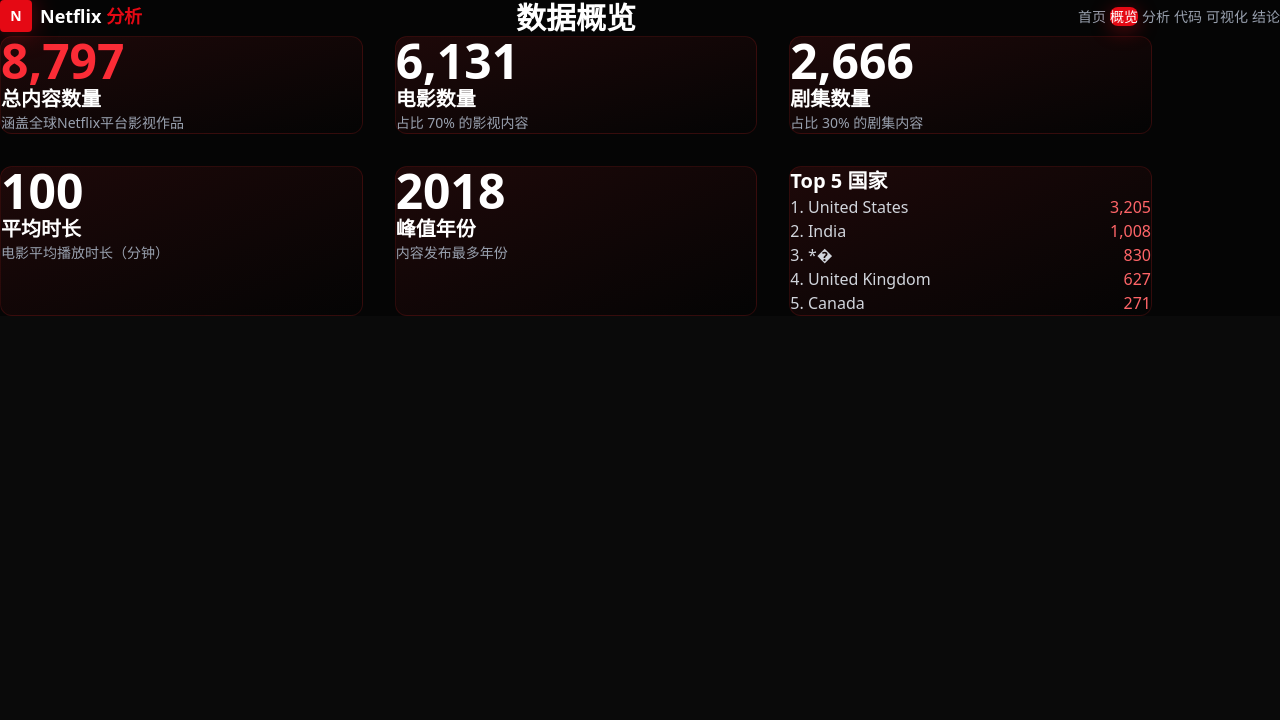
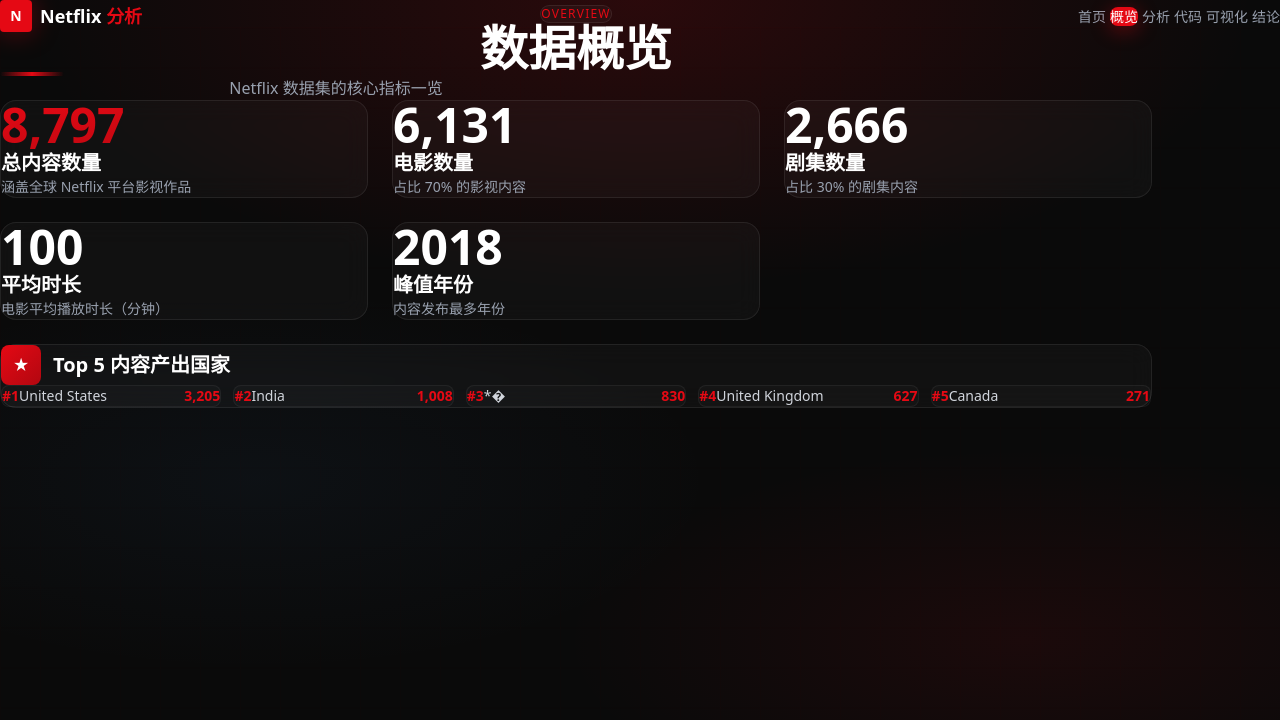
Before and after one commit to Heng0128/netflix-data-analysis, a Next.js app in the folder netflix-app/: page /overview in a window 1280 px wide. Shown: the top 720 px of the page. Built offline with nearby package versions, Linux system fonts and the light colour scheme.

Commit message:
feat: CSS样式实现详解
Co-authored-by: traeagent <traeagent@users.noreply.github.com>

```diff
--- a/netflix-app/src/app/analysis/page.tsx
+++ b/netflix-app/src/app/analysis/page.tsx
@@ -9,7 +9,7 @@ export default function AnalysisPage() {
   const { stats } = getAllData();
 
   return (
-    <main className="pt-16">
+    <main>
       <AnalysisSection stats={stats} />
     </main>
   );
--- a/netflix-app/src/app/code/page.tsx
+++ b/netflix-app/src/app/code/page.tsx
@@ -6,7 +6,7 @@ export const metadata = {
 
 export default function CodePage() {
   return (
-    <main className="pt-16">
+    <main>
       <CodeShowcase />
     </main>
   );
--- a/netflix-app/src/app/conclusion/page.tsx
+++ b/netflix-app/src/app/conclusion/page.tsx
@@ -9,7 +9,7 @@ export default function ConclusionPage() {
   const { stats } = getAllData();
 
   return (
-    <main className="pt-16">
+    <main>
       <ConclusionSection stats={stats} />
     </main>
   );
--- a/netflix-app/src/app/overview/page.tsx
+++ b/netflix-app/src/app/overview/page.tsx
@@ -9,7 +9,7 @@ export default function OverviewPage() {
   const { stats } = getAllData();
 
   return (
-    <main className="pt-16">
+    <main>
       <OverviewSection stats={stats} />
     </main>
   );
--- a/netflix-app/src/app/visualization/page.tsx
+++ b/netflix-app/src/app/visualization/page.tsx
@@ -9,7 +9,7 @@ export default function VisualizationPage() {
   const { chartData } = getAllData();
 
   return (
-    <main className="pt-16">
+    <main>
       <VisualizationSection chartData={chartData} />
     </main>
   );
--- a/netflix-app/src/components/analysis-section.tsx
+++ b/netflix-app/src/components/analysis-section.tsx
@@ -1,4 +1,5 @@
 import type { NetflixStats } from '@/lib/netflix-data';
+import PageHeader from '@/components/page-header';
 
 interface Props {
   stats: NetflixStats;
@@ -8,37 +9,59 @@ export default function AnalysisSection({ stats }: Props) {
   const insights = [
     {
       title: '电影主导市场',
-      desc: `电影占比达${stats.moviePercent}%，远超剧集，反映Netflix早期以电影为核心的内容策略`,
+      desc: `电影占比达 ${stats.moviePercent}%，远超剧集，反映 Netflix 早期以电影为核心的内容策略。`,
       icon: '🎬',
+      stat: `${stats.moviePercent}%`,
     },
     {
       title: '时长集中趋势',
-      desc: `平均时长${stats.avgDuration}分钟，契合通勤观影场景，长篇内容需分段呈现`,
+      desc: `平均时长 ${stats.avgDuration} 分钟，契合通勤观影场景，长篇内容需分段呈现。`,
       icon: '⏱️',
+      stat: `${stats.avgDuration} min`,
     },
     {
-      title: '2019年内容爆发',
-      desc: '平台在2019年达到内容发布峰值，此后趋于稳定',
+      title: `${stats.peakYear} 年内容爆发`,
+      desc: `平台在 ${stats.peakYear} 年达到内容发布峰值，此后趋于稳定，标志流媒体竞争进入新阶段。`,
       icon: '📈',
+      stat: `${stats.peakYear}`,
     },
     {
       title: '美国绝对领先',
-      desc: '美国内容产出量远超其他国家，体现全球化与本土化的平衡策略',
+      desc: '美国内容产出量远超其他国家，体现全球化与本土化的平衡策略。',
       icon: '🌎',
+      stat: stats.topCountries[0]?.country ?? '美国',
     },
   ];
 
   return (
-    <section id="analysis" className="py-20 px-4">
-      <div className="max-w-6xl mx-auto">
-        <h2 className="text-3xl font-bold text-white mb-12 text-center">关键发现</h2>
+    <section className="nfl-bg-radial min-h-screen pt-28 pb-20 px-4 relative overflow-hidden">
+      <div className="absolute inset-0 grid-bg opacity-30 pointer-events-none" />
 
-        <div className="grid grid-cols-1 md:grid-cols-2 gap-8">
-          {insights.map((insight, i) => (
-            <div key={i} className="bg-white/5 backdrop-blur-sm rounded-xl p-6 border border-white/10 hover:border-red-500/50 transition-colors">
-              <div className="text-4xl mb-4">{insight.icon}</div>
-              <h3 className="text-white text-xl font-semibold mb-3">{insight.title}</h3>
-              <p className="text-gray-400 leading-relaxed">{insight.desc}</p>
+      <div className="relative max-w-6xl mx-auto">
+        <PageHeader
+          eyebrow="Analysis"
+          title="关键发现"
+          subtitle="从数据中提炼的核心洞察"
+        />
+
+        <div className="grid grid-cols-1 md:grid-cols-2 gap-6">
+          {insights.map((insight) => (
+            <div
+              key={insight.title}
+              className="glass-card glass-card-hover rounded-2xl p-8 flex gap-5"
+            >
+              <div className="shrink-0 w-14 h-14 rounded-xl bg-gradient-to-br from-[#E50914]/20 to-transparent border border-[#E50914]/30 flex items-center justify-center text-3xl">
+                {insight.icon}
+              </div>
+              <div className="flex-1 min-w-0">
+                <div className="flex items-baseline justify-between gap-3 mb-2">
+                  <h3 className="text-white text-xl font-semibold">{insight.title}</h3>
+                  <span className="text-[#E50914] font-bold text-sm whitespace-nowrap">
+                    {insight.stat}
+                  </span>
+                </div>
+                <p className="text-gray-400 leading-relaxed text-sm">{insight.desc}</p>
+              </div>
             </div>
           ))}
         </div>
--- a/netflix-app/src/components/overview-section.tsx
+++ b/netflix-app/src/components/overview-section.tsx
@@ -1,53 +1,71 @@
 import type { NetflixStats } from '@/lib/netflix-data';
+import PageHeader from '@/components/page-header';
 
 interface Props {
   stats: NetflixStats;
 }
 
 export default function OverviewSection({ stats }: Props) {
+  const cards = [
+    { value: stats.total.toLocaleString(), label: '总内容数量', desc: '涵盖全球 Netflix 平台影视作品', accent: true },
+    { value: stats.movieCount.toLocaleString(), label: '电影数量', desc: `占比 ${stats.moviePercent}% 的影视内容` },
+    { value: stats.tvCount.toLocaleString(), label: '剧集数量', desc: `占比 ${100 - stats.moviePercent}% 的剧集内容` },
+    { value: String(stats.avgDuration), label: '平均时长', desc: '电影平均播放时长（分钟）' },
+    { value: String(stats.peakYear), label: '峰值年份', desc: '内容发布最多年份' },
+  ];
+
   return (
-    <section id="overview" className="py-20 px-4 bg-black/50">
-      <div className="max-w-6xl mx-auto">
-        <h2 className="text-3xl font-bold text-white mb-12 text-center">数据概览</h2>
+    <section className="nfl-bg-radial min-h-screen pt-28 pb-20 px-4 relative overflow-hidden">
+      <div className="absolute inset-0 grid-bg opacity-30 pointer-events-none" />
 
-        <div className="grid grid-cols-1 md:grid-cols-2 lg:grid-cols-3 gap-8">
-          <div className="bg-gradient-to-br from-red-900/20 to-transparent rounded-xl p-8 border border-red-900/30">
-            <div className="text-red-500 text-5xl font-bold mb-4">{stats.total.toLocaleString()}</div>
-            <h3 className="text-white text-xl font-semibold mb-2">总内容数量</h3>
-            <p className="text-gray-400 text-sm">涵盖全球Netflix平台影视作品</p>
-          </div>
+      <div className="relative max-w-6xl mx-auto">
+        <PageHeader
+          eyebrow="Overview"
+          title="数据概览"
+          subtitle="Netflix 数据集的核心指标一览"
+        />
 
-          <div className="bg-gradient-to-br from-red-900/20 to-transparent rounded-xl p-8 border border-red-900/30">
-            <div className="text-white text-5xl font-bold mb-4">{stats.movieCount.toLocaleString()}</div>
-            <h3 className="text-white text-xl font-semibold mb-2">电影数量</h3>
-            <p className="text-gray-400 text-sm">占比 {stats.moviePercent}% 的影视内容</p>
-          </div>
+        <div className="grid grid-cols-1 md:grid-cols-2 lg:grid-cols-3 gap-6">
+          {cards.map((c) => (
+            <div
+              key={c.label}
+              className="glass-card glass-card-hover rounded-2xl p-8 flex flex-col"
+            >
+              <div
+                className={`text-5xl font-bold mb-4 ${
+                  c.accent
+                    ? 'bg-gradient-to-br from-[#E50914] to-[#B20710] bg-clip-text text-transparent'
+                    : 'text-white'
+                }`}
+              >
+                {c.value}
+              </div>
+              <h3 className="text-white text-xl font-semibold mb-2">{c.label}</h3>
+              <p className="text-gray-400 text-sm">{c.desc}</p>
+            </div>
+          ))}
 
-          <div className="bg-gradient-to-br from-red-900/20 to-transparent rounded-xl p-8 border border-red-900/30">
-            <div className="text-white text-5xl font-bold mb-4">{stats.tvCount.toLocaleString()}</div>
-            <h3 className="text-white text-xl font-semibold mb-2">剧集数量</h3>
-            <p className="text-gray-400 text-sm">占比 {100 - stats.moviePercent}% 的剧集内容</p>
-          </div>
-
-          <div className="bg-gradient-to-br from-red-900/20 to-transparent rounded-xl p-8 border border-red-900/30">
-            <div className="text-white text-5xl font-bold mb-4">{stats.avgDuration}</div>
-            <h3 className="text-white text-xl font-semibold mb-2">平均时长</h3>
-            <p className="text-gray-400 text-sm">电影平均播放时长（分钟）</p>
-          </div>
-
-          <div className="bg-gradient-to-br from-red-900/20 to-transparent rounded-xl p-8 border border-red-900/30">
-            <div className="text-white text-5xl font-bold mb-4">{stats.peakYear}</div>
-            <h3 className="text-white text-xl font-semibold mb-2">峰值年份</h3>
-            <p className="text-gray-400 text-sm">内容发布最多年份</p>
-          </div>
-
-          <div className="bg-gradient-to-br from-red-900/20 to-transparent rounded-xl p-8 border border-red-900/30">
-            <h3 className="text-white text-xl font-semibold mb-4">Top 5 国家</h3>
-            <ul className="space-y-2">
+          {/* Top 5 国家 */}
+          <div className="glass-card glass-card-hover rounded-2xl p-8 md:col-span-2 lg:col-span-3">
+            <div className="flex items-center gap-3 mb-6">
+              <div className="w-10 h-10 rounded-lg bg-gradient-to-br from-[#E50914] to-[#B20710] flex items-center justify-center text-white font-bold">
+                ★
+              </div>
+              <h3 className="text-white text-xl font-semibold">Top 5 内容产出国家</h3>
+            </div>
+            <ul className="grid grid-cols-1 sm:grid-cols-2 lg:grid-cols-5 gap-3">
               {stats.topCountries.map((c, i) => (
-                <li key={c.country} className="flex items-center justify-between text-gray-300">
-                  <span>{i + 1}. {c.country}</span>
-                  <span className="text-red-400">{c.count.toLocaleString()}</span>
+                <li
+                  key={c.country}
+                  className="flex items-center justify-between p-3 rounded-lg bg-white/[0.02] border border-white/5"
+                >
+                  <span className="text-gray-300 text-sm">
+                    <span className="text-[#E50914] font-bold mr-2">#{i + 1}</span>
+                    {c.country}
+                  </span>
+                  <span className="text-[#E50914] font-semibold text-sm">
+                    {c.count.toLocaleString()}
+                  </span>
                 </li>
               ))}
             </ul>
--- /dev/null
+++ b/netflix-app/src/components/page-header.tsx
@@ -0,0 +1,27 @@
+interface Props {
+  eyebrow: string;
+  title: string;
+  subtitle?: string;
+}
+
+/**
+ * 子页面统一标题区：眉标 + 主标题 + 红色装饰下划线
+ */
+export default function PageHeader({ eyebrow, title, subtitle }: Props) {
+  return (
+    <div className="text-center mb-14">
+      <div className="inline-block px-3 py-1 mb-4 rounded-full glass-card text-xs tracking-widest uppercase text-[#E50914]">
+        {eyebrow}
+      </div>
+      <h2 className="text-3xl sm:text-4xl md:text-5xl font-bold text-white mb-4">
+        {title}
+      </h2>
+      <div className="w-16 h-1 mx-auto rounded-full bg-gradient-to-r from-transparent via-[#E50914] to-transparent" />
+      {subtitle && (
+        <p className="mt-5 text-gray-400 text-sm sm:text-base max-w-2xl mx-auto">
+          {subtitle}
+        </p>
+      )}
+    </div>
+  );
+}
```
Also changed, not shown: netflix-app/src/components/code-showcase.tsx (+27 -11 lines), netflix-app/src/components/conclusion-section.tsx (+56 -9 lines), netflix-app/src/components/visualization-section.tsx (+31 -47 lines).
